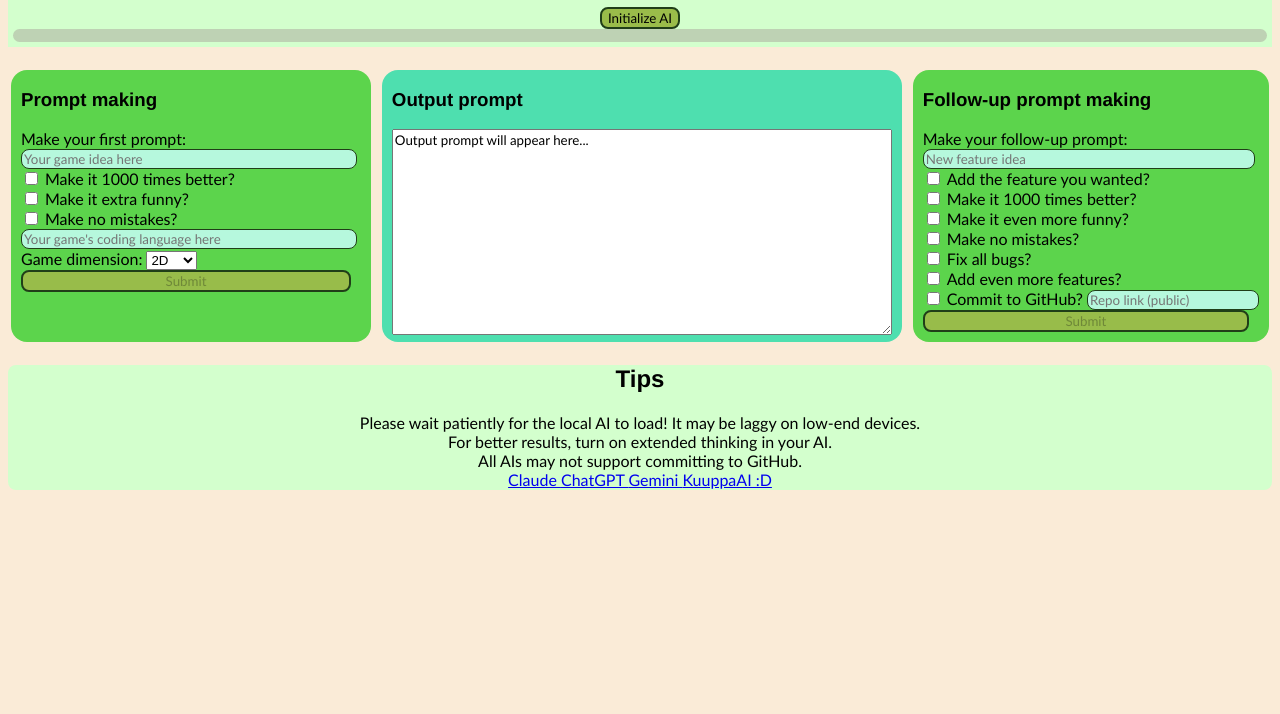
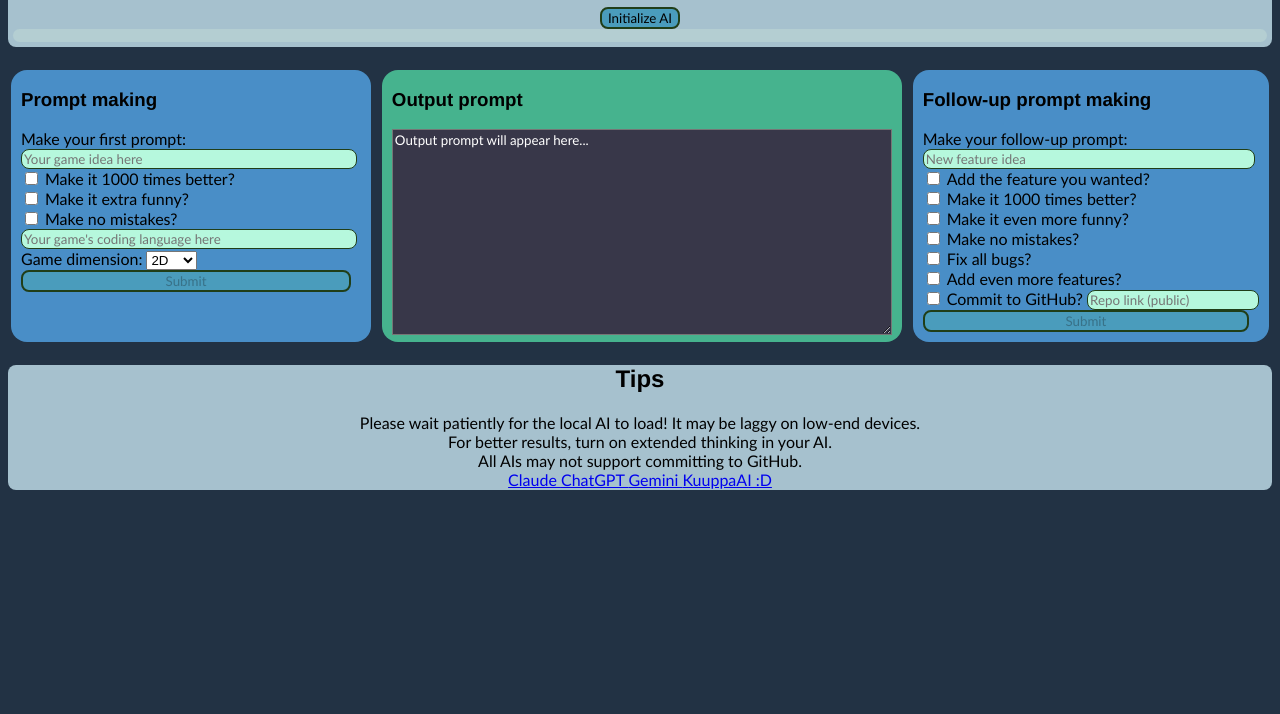
Before and after one commit to suklaasukkulayt/ai-slop-game-generator, a plain HTML site: page index.html in a window 1280 px wide. Shown: the part 86-800 px from the top of the page. Drawn offline with Linux system fonts and the light colour scheme.

Commit message:
changed the color scheme to a more blueish, modern  (yes I forgot to commit last time)

```diff
--- a/style.css
+++ b/style.css
@@ -1,5 +1,5 @@
 body {
-    background-color: antiquewhite;
+    background-color: rgb(34, 50, 68);
 }
 
 h1, h2, h3, h4 {
@@ -13,6 +13,8 @@ textarea {
     max-width: 700px;
     white-space: pre-line;
     resize: vertical;
+    color: white;
+    background-color: rgb(56, 55, 73);
 }
 
 p, label, button, input, textarea, a {
@@ -23,10 +25,20 @@ p, label, button, input, textarea, a {
     width: calc(100% - 10px);
 }
 
-button {
-    background-color: rgb(154, 188, 74);
+button, .submit {
+    background-color: rgb(74, 156, 188);
     border-radius: 8px;
     border: 2px rgb(32, 62, 24) solid;
+    transition: ease-in-out 0.35s;
+}
+
+button:hover, .submit:hover {
+    background-color: rgb(66, 104, 160);
+}
+
+button:active, .submit:active {
+    background-color: rgb(66, 75, 160);
+    transform: scale(0.95);
     transition: ease-in-out 0.35s;
 }
 
@@ -34,33 +46,6 @@ input {
     background-color: rgb(182, 248, 221);
     border-radius: 8px;
     border: 0.5px rgb(32, 62, 24) solid;
-}
-
-button:hover {
-    background-color: rgb(160, 154, 66);
-}
-
-button:active {
-    background-color: rgb(160, 154, 66);
-    transform: scale(0.95);
-    transition: ease-in-out 0.35s;
-}
-
-.submit {
-    background-color: rgb(152, 188, 74);
-    border-radius: 8px;
-    border: 2px rgb(32, 62, 24) solid;
-    transition: ease-in-out 0.35s;
-}
-
-.submit:hover {
-    background-color: rgb(160, 154, 66);
-}
-
-.submit:active {
-    background-color: rgb(160, 154, 66);
-    transform: scale(0.95);
-    transition: ease-in-out 0.35s;
 }
 
 #copiedDiv.open {
@@ -132,7 +117,7 @@ button:active {
 }
 
 #ideasection {
-    background-color: rgb(92, 212, 76);
+    background-color: rgb(73, 142, 199);
     border-radius: 1rem;
     margin: 3px;
     padding-left: 10px;
@@ -143,7 +128,7 @@ button:active {
 }
 
 #followupsection {
-    background-color: rgb(92, 212, 76);
+    background-color: rgb(73, 142, 199);
     border-radius: 1rem;
     margin: 3px;
     padding-left: 10px;
@@ -154,7 +139,7 @@ button:active {
 }
 
 #outputsection {
-    background-color: rgb(78, 223, 175);
+    background-color: rgb(70, 179, 142);
     border-radius: 1rem;
     margin: 3px;
     padding-left: 10px;
@@ -166,10 +151,11 @@ button:active {
 }
 
 #header {
-    background-color: rgb(211, 255, 205);
+    background-color: rgb(166, 193, 206);
     margin-bottom: 20px;
     padding: 5px;
     text-align: center;
+    border-radius: 8px;
 }
 
 #container {
@@ -180,7 +166,7 @@ button:active {
 
 #footer {
     text-align: center;
-    background-color: rgb(211, 255, 205);
+    background-color: rgb(166, 193, 206);
     border-radius: 8px;
 }
 
@@ -192,7 +178,7 @@ button:active {
 .aiProgressTrack {
     width: 100%;
     height: 13px;
-    background-color: rgb(190, 210, 180);
+    background-color: rgb(180, 206, 210);
     border-radius: 20px;
     overflow: hidden;
 }
@@ -200,7 +186,7 @@ button:active {
 .aiProgressFill {
     width: 0%;
     height: 100%;
-    background-color: rgb(92, 190, 76);
+    background-color: rgb(84, 76, 190);
     border-radius: 20px;
     transition: width 0.2s ease;
 }
```
